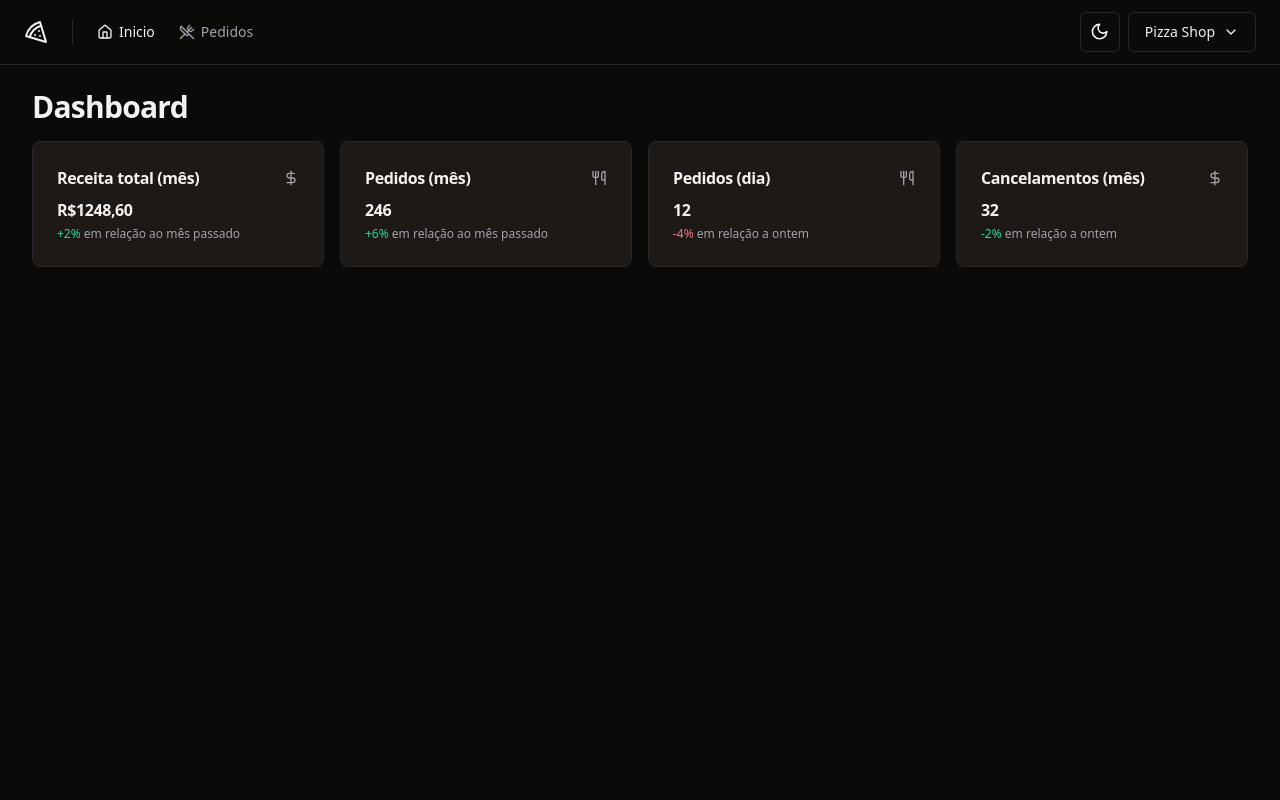
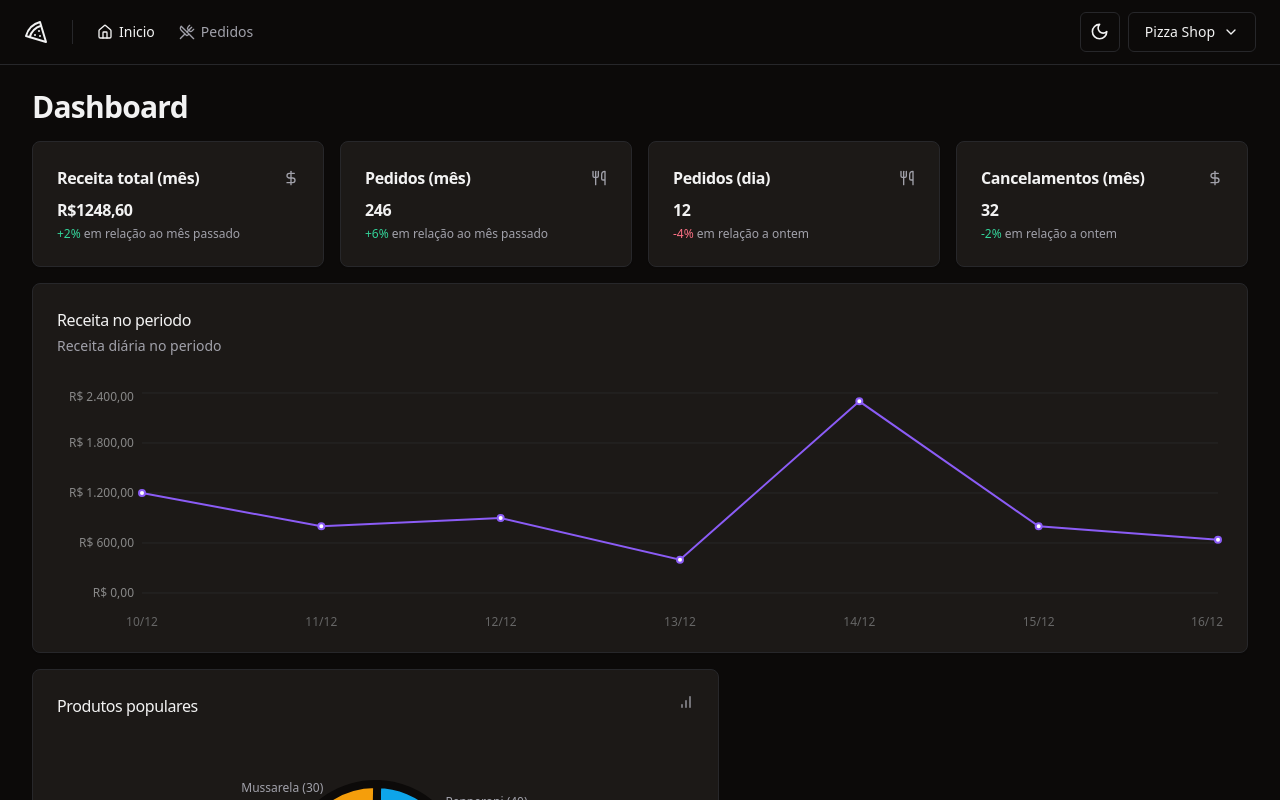
Before and after one commit to MarcosJhonata/pizza-shop, a React (Vite) app: page / in a window 1280 px wide. Shown: the top 800 px of the page. Built offline with nearby package versions, Linux system fonts and the light colour scheme.

Commit message:
add graficos de receita por periodo e produtos populares

```diff
--- a/package.json
+++ b/package.json
@@ -27,6 +27,7 @@
     "react-helmet-async": "^2.0.5",
     "react-hook-form": "^7.52.0",
     "react-router-dom": "^6.24.0",
+    "recharts": "^2.12.7",
     "sonner": "^1.5.0",
     "sort-by": "^1.2.0",
     "tailwind-merge": "^2.3.0",
--- a/src/pages/app/dashboard/dashboard.tsx
+++ b/src/pages/app/dashboard/dashboard.tsx
@@ -4,6 +4,8 @@
 import { MonthCanceledOrdersAmountCard } from './month-canceled-orders-amount-card'
 import { MonthOrdersAmountCard } from './month-orders-amouth-card'
 import { MonthRevenueCard } from './month-revenue-card'
+import { PopularProductsChart } from './popular-products-chart'
+import { RevenueChart } from './revenue-chat'
 
 export function Dashboard() {
   return (
@@ -18,6 +20,11 @@
           <DayOrdersAmountCard />
           <MonthCanceledOrdersAmountCard />
         </div>
+
+        <div className="grid-col-9 grid gap-4">
+          <RevenueChart />
+          <PopularProductsChart />
+        </div>
       </div>
     </>
   )
--- /dev/null
+++ b/src/pages/app/dashboard/popular-products-chart.tsx
@@ -0,0 +1,93 @@
+import { BarChart } from 'lucide-react'
+import { Cell, Pie, PieChart, ResponsiveContainer } from 'recharts'
+import colors from 'tailwindcss/colors'
+
+import { Card, CardContent, CardHeader, CardTitle } from '@/components/ui/card'
+
+const data = [
+  { product: 'Pepperoni', amount: 40 },
+  { product: 'Mussarela', amount: 30 },
+  { product: 'Marguerita', amount: 50 },
+  { product: '4 Queijos', amount: 16 },
+  { product: 'Frango com catupiry', amount: 26 },
+]
+
+const COLORS = [
+  colors.sky[500],
+  colors.amber[500],
+  colors.violet[500],
+  colors.emerald[500],
+  colors.rose[500],
+]
+
+export function PopularProductsChart() {
+  return (
+    <Card className="col-span-3">
+      <CardHeader className="pb-8">
+        <div className="items-centes flex justify-between">
+          <CardTitle className="text-base font-medium">
+            {' '}
+            Produtos populares
+          </CardTitle>
+          <BarChart className="h-4 w-4 text-muted-foreground" />
+        </div>
+      </CardHeader>
+      <CardContent>
+        <ResponsiveContainer width="100%" height={240}>
+          <PieChart style={{ fontSize: 12 }}>
+            <Pie
+              data={data}
+              dataKey="amount"
+              nameKey="product"
+              cx="50%"
+              cy="50%"
+              outerRadius={86}
+              innerRadius={64}
+              strokeWidth={8}
+              labelLine={false}
+              label={({
+                cx,
+                cy,
+                midAngle,
+                innerRadius,
+                outerRadius,
+                value,
+                index,
+              }) => {
+                const RADIAN = Math.PI / 180
+                const radius = 12 + innerRadius + (outerRadius - innerRadius)
+                const x = cx + radius * Math.cos(-midAngle * RADIAN)
+                const y = cy + radius * Math.sin(-midAngle * RADIAN)
+
+                return (
+                  <text
+                    x={x}
+                    y={y}
+                    className="fill-muted-foreground text-xs"
+                    textAnchor={x > cx ? 'start' : 'end'}
+                    dominantBaseline="central"
+                  >
+                    {data[index].product.length > 12
+                      ? data[index].product.substring(0, 12).concat('...')
+                      : data[index].product}{' '}
+                    ({value})
+                  </text>
+                )
+              }}
+            >
+              {data.map((_, index) => {
+                return (
+                  <Cell
+                    key={`cell-${index}`}
+                    fill={COLORS[index]}
+                    className="stroke-background hover:opacity-80"
+                  />
+                )
+              })}
+            </Pie>
+          </PieChart>
+        </ResponsiveContainer>
+      </CardContent>
+    </Card>
+  )
+}
--- /dev/null
+++ b/src/pages/app/dashboard/revenue-chat.tsx
@@ -0,0 +1,69 @@
+import {
+  CartesianGrid,
+  Line,
+  LineChart,
+  ResponsiveContainer,
+  XAxis,
+  YAxis,
+} from 'recharts'
+import colors from 'tailwindcss/colors'
+
+import {
+  Card,
+  CardContent,
+  CardDescription,
+  CardHeader,
+  CardTitle,
+} from '@/components/ui/card'
+
+const data = [
+  { date: '10/12', revenue: 1200 },
+  { date: '11/12', revenue: 800 },
+  { date: '12/12', revenue: 900 },
+  { date: '13/12', revenue: 400 },
+  { date: '14/12', revenue: 2300 },
+  { date: '15/12', revenue: 800 },
+  { date: '16/12', revenue: 640 },
+]
+
+export function RevenueChart() {
+  return (
+    <Card className="col-span-6">
+      <CardHeader className="flex-row items-center justify-between pb-8">
+        <div className="space-y-1">
+          <CardTitle className="text-base font-medium">
+            {' '}
+            Receita no periodo
+          </CardTitle>
+          <CardDescription> Receita diária no periodo</CardDescription>
+        </div>
+      </CardHeader>
+      <CardContent>
+        <ResponsiveContainer width="100%" height={240}>
+          <LineChart data={data} style={{ fontSize: 12 }}>
+            <XAxis dataKey="date" tickLine={false} axisLine={false} dy={16} />
+            <YAxis
+              stroke="#888"
+              axisLine={false}
+              tickLine={false}
+              width={80}
+              tickFormatter={(value: number) =>
+                value.toLocaleString('pt-BR', {
+                  style: 'currency',
+                  currency: 'BRL',
+                })
+              }
+            />
+            <CartesianGrid vertical={false} className="stroke-muted" />
+            <Line
+              type="linear"
+              strokeWidth={2}
+              dataKey="revenue"
+              stroke={colors.violet[500]}
+            />
+          </LineChart>
+        </ResponsiveContainer>
+      </CardContent>
+    </Card>
+  )
+}
```
Also changed, not shown: 1 other file (tests, documents, lock files or other folders).
